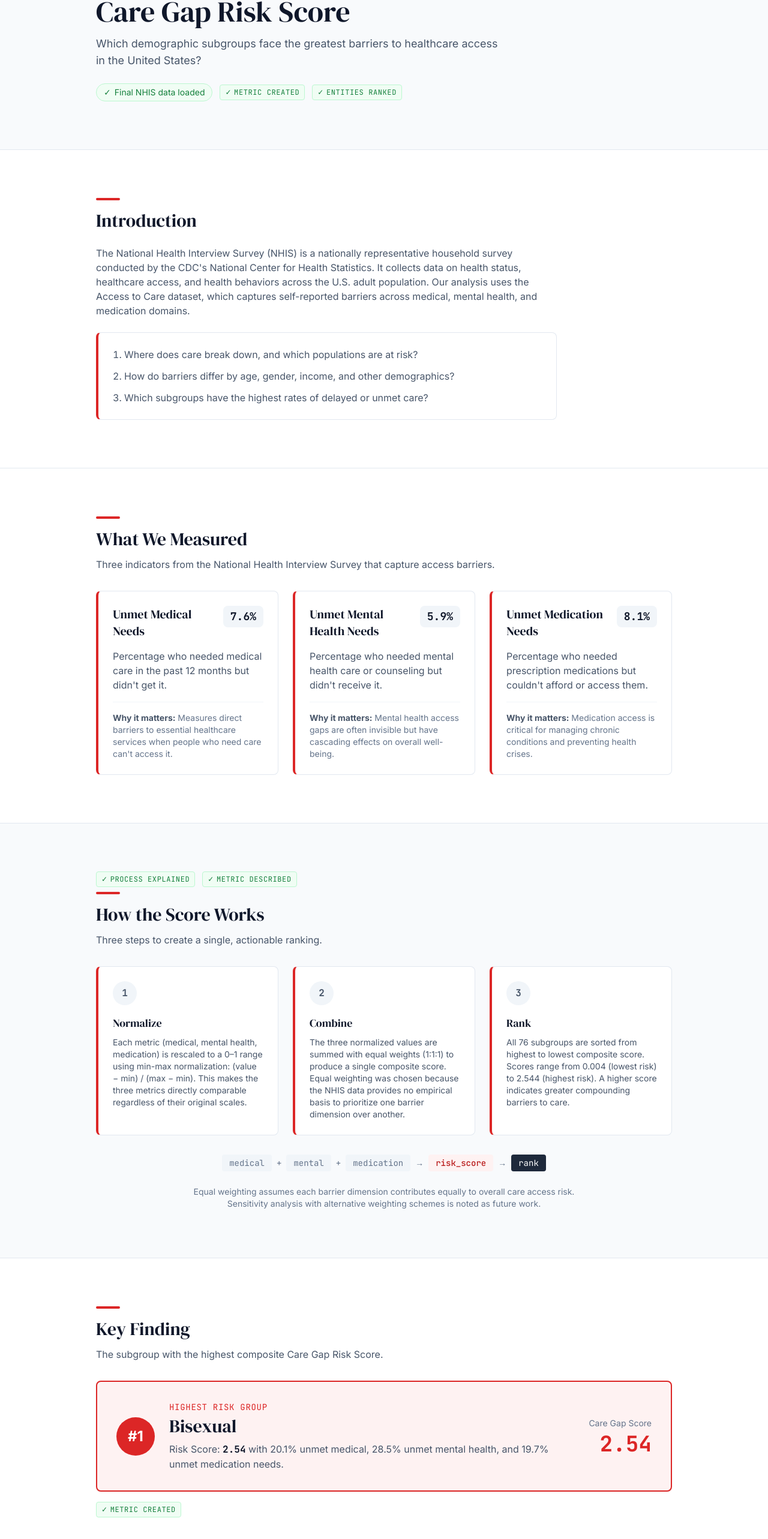
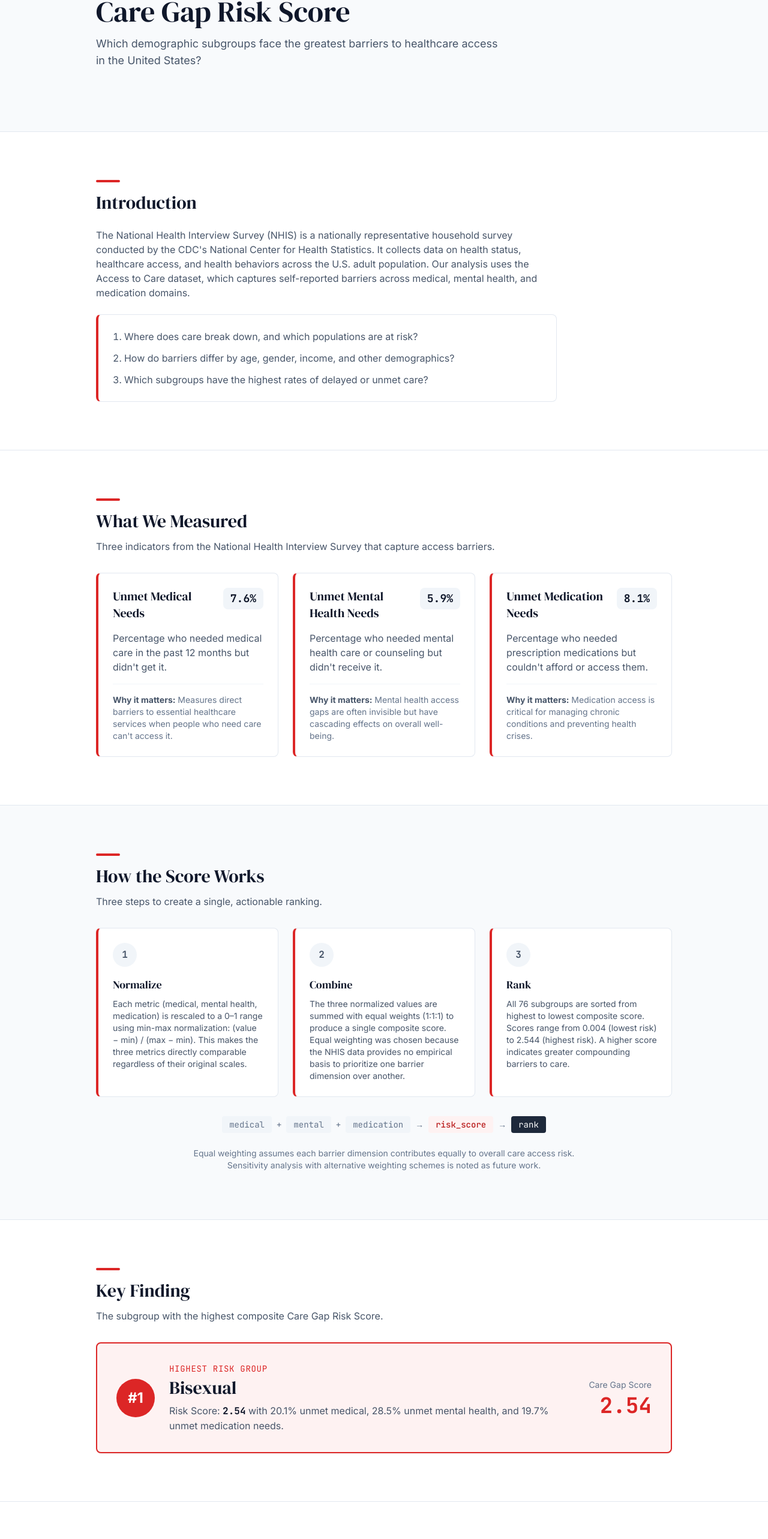
Before and after one commit to aghuge0206/dubstechdatathon26, a Next.js app: page / in a window 1280 px wide. Shown: the part 125-2691 px from the top of the page at 60% size. Built offline with nearby package versions, Linux system fonts and the light colour scheme.

Commit message:
refactor: simplify UI by removing rubric tags and streamlining data status indicators

```diff
--- a/src/components/sections/HowScoreWorksSection.js
+++ b/src/components/sections/HowScoreWorksSection.js
@@ -2,7 +2,6 @@
 
 import { AnimatedSection } from "@/components/ui/AnimatedSection";
 import { SectionHeading } from "@/components/ui/SectionHeading";
-import { RubricTag } from "@/components/ui/RubricTag";
 import { SECTION_IDS } from "@/data/constants";
 
 const STEPS = [
@@ -28,10 +27,6 @@ export function HowScoreWorksSection() {
     <section id={SECTION_IDS.methodology} className="bg-background-secondary border-b border-slate-200">
       <div className="section-container">
         <AnimatedSection>
-          <div className="flex flex-wrap items-center gap-3 mb-2">
-            <RubricTag label="Process Explained" />
-            <RubricTag label="Metric Described" />
-          </div>
           <SectionHeading
             title="How the Score Works"
             description="Three steps to create a single, actionable ranking."
--- a/src/components/sections/KeyFindingSection.js
+++ b/src/components/sections/KeyFindingSection.js
@@ -3,7 +3,6 @@
 import { AnimatedSection } from "@/components/ui/AnimatedSection";
 import { SectionHeading } from "@/components/ui/SectionHeading";
 import { KeyFindingCard } from "@/components/ui/KeyFindingCard";
-import { RubricTag } from "@/components/ui/RubricTag";
 import { SECTION_IDS } from "@/data/constants";
 
 export function KeyFindingSection({ data }) {
@@ -23,11 +22,6 @@ export function KeyFindingSection({ data }) {
           </div>
         </AnimatedSection>
 
-        <AnimatedSection delay={0.2}>
-          <div className="mt-4">
-            <RubricTag label="Metric Created" />
-          </div>
-        </AnimatedSection>
       </div>
     </section>
   );
--- a/src/components/sections/RankingsSection.js
+++ b/src/components/sections/RankingsSection.js
@@ -3,7 +3,6 @@
 import { useState } from "react";
 import { AnimatedSection } from "@/components/ui/AnimatedSection";
 import { SectionHeading } from "@/components/ui/SectionHeading";
-import { RubricTag } from "@/components/ui/RubricTag";
 import { RankingsTable } from "@/components/ui/RankingsTable";
 import { RiskScoreChart } from "@/components/charts/RiskScoreChart";
 import { IndicatorBreakdownChart } from "@/components/charts/IndicatorBreakdownChart";
@@ -53,9 +52,6 @@ export function RankingsSection({ data }) {
     <section id={SECTION_IDS.rankings} className="bg-white border-b border-slate-200">
       <div className="section-container">
         <AnimatedSection>
-          <div className="flex flex-wrap items-center gap-3 mb-2">
-            <RubricTag label="Entities Ranked" />
-          </div>
           <SectionHeading
             title="Who Has the Worst Access?"
             description={`All ${data.length} demographic subgroups ranked by Care Gap Risk Score. Higher = worse access.`}
--- a/src/components/sections/TitleSection.js
+++ b/src/components/sections/TitleSection.js
@@ -2,7 +2,6 @@
 
 import { motion } from "framer-motion";
 import { DataStatus } from "@/components/ui/DataStatus";
-import { RubricTag } from "@/components/ui/RubricTag";
 import { SECTION_IDS, TEAM } from "@/data/constants";
 
 export function TitleSection({ isPlaceholder }) {
@@ -38,8 +37,6 @@ export function TitleSection({ isPlaceholder }) {
 
           <div className="flex flex-wrap items-center gap-3">
             <DataStatus isPlaceholder={isPlaceholder} />
-            <RubricTag label="Metric Created" />
-            <RubricTag label="Entities Ranked" />
           </div>
         </motion.div>
       </div>
--- a/src/components/ui/DataStatus.js
+++ b/src/components/ui/DataStatus.js
@@ -12,11 +12,4 @@ export function DataStatus({ isPlaceholder }) {
       </div>
     );
   }
-
-    return (
-        <div className="inline-flex items-center gap-1.5 text-sm text-green-700 bg-green-50 px-3 py-1 rounded-full border border-green-200">
-            <span>✓</span>
-            <span>Final NHIS data loaded</span>
-        </div>
-    );
 }
```
Lines whose indentation alone changed are shown as unchanged.
